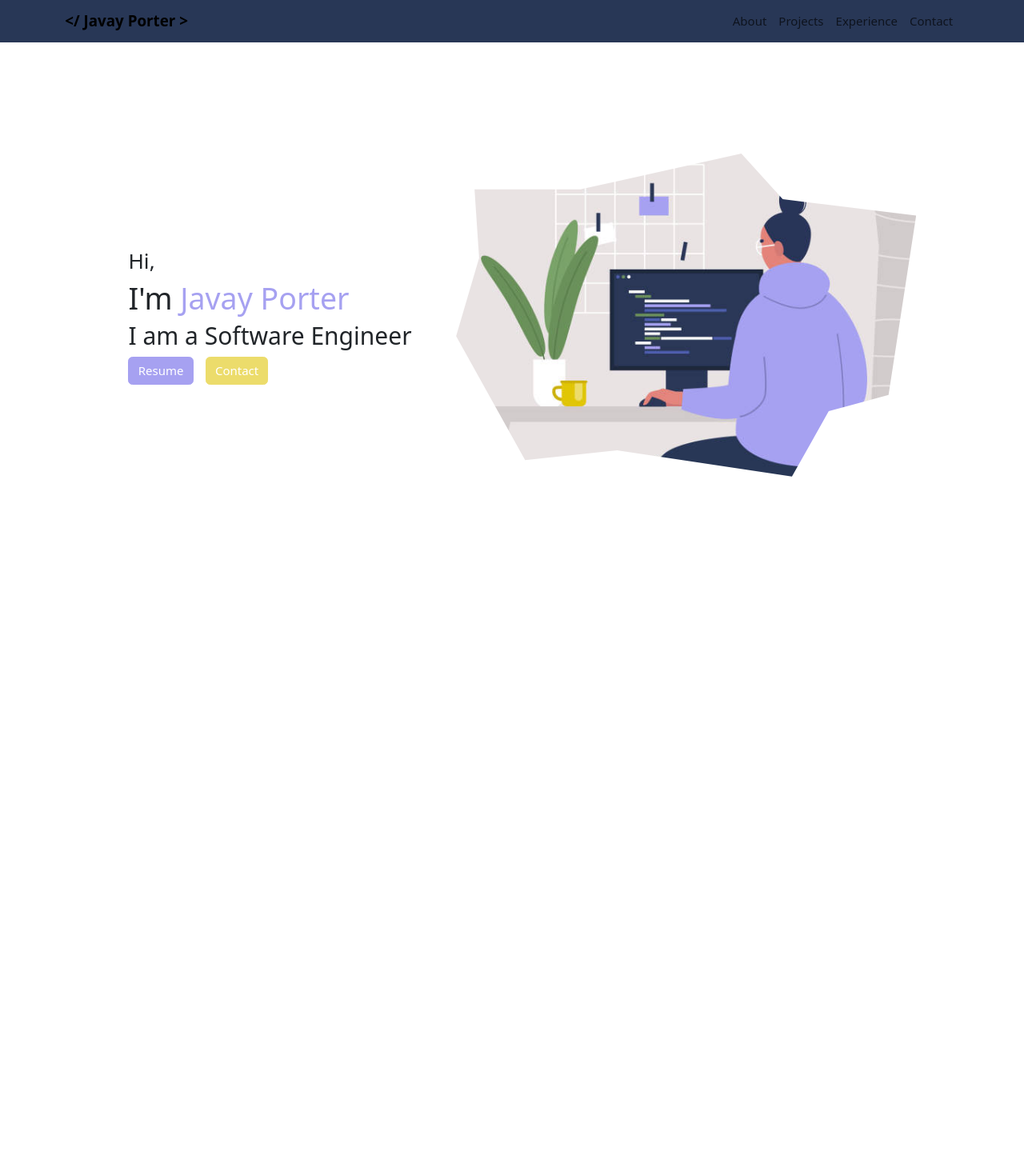
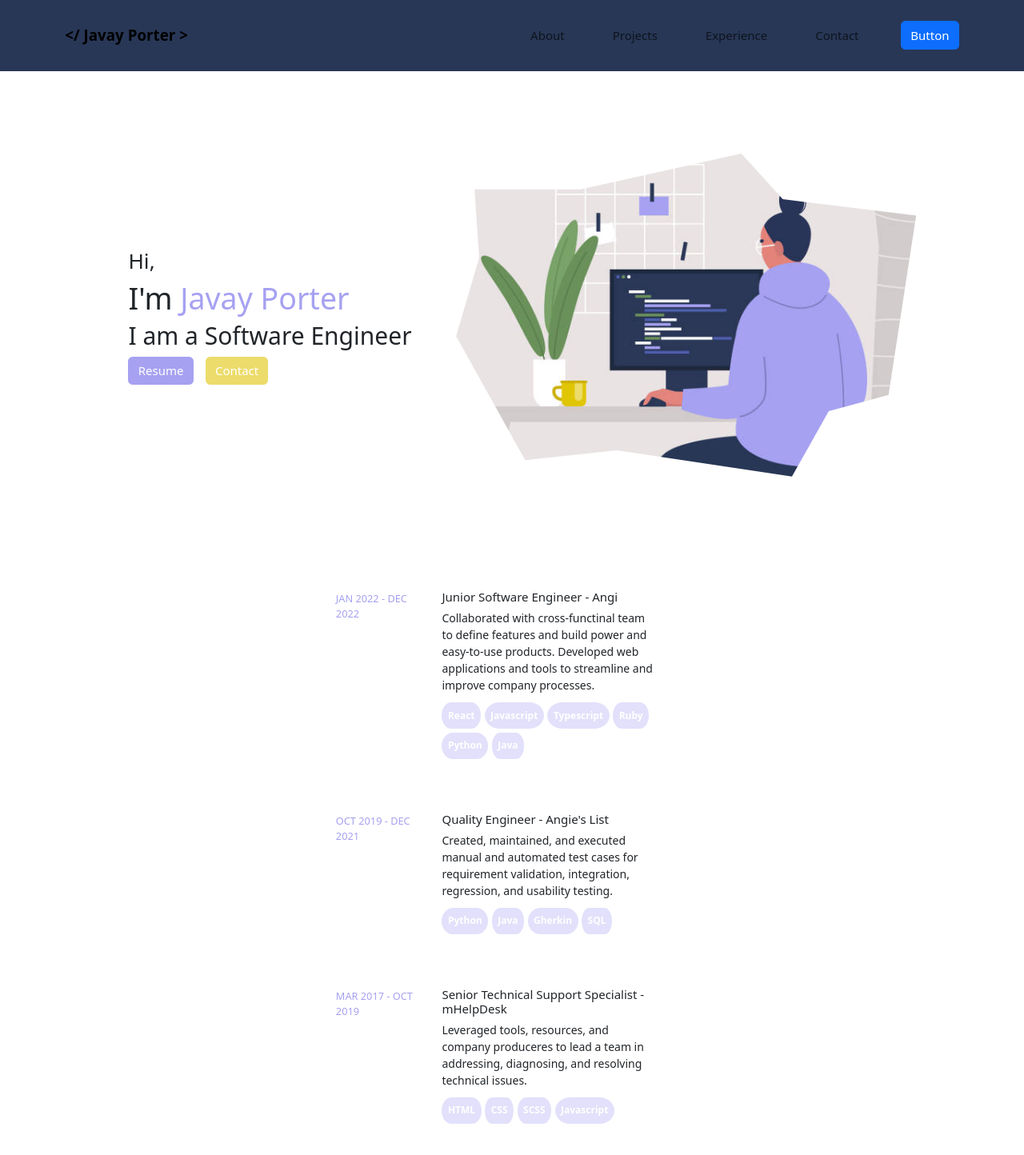
Before and after one commit to javayporter/javay-porter-project, a React (Vite) app: page / in a window 1280 px wide. Shown: the top 1444 px of the page at 80% size. Before the commit the page ends 800 px from the top, so only its background shows below. Built offline with nearby package versions, Linux system fonts and the light colour scheme.

Commit message:
refactor code, update experience

```diff
--- a/src/App.css
+++ b/src/App.css
@@ -1,5 +1,5 @@
 .app__layout-right {
-  margin-top: 56px;
+  margin-top: 151px;
 }
 .app__layout {
 }
--- a/src/components/ExperienceCard.jsx
+++ b/src/components/ExperienceCard.jsx
@@ -1,8 +1,7 @@
 import "../stylesheets/ExperienceCard.css";
-import Badge from '../components/Badge.jsx';
+import Badge from "../components/Badge.jsx";
 
 const ExperienceCard = ({ title, company, location, dates, description }) => {
-
   const workExperience = [
     {
       id: 1,
@@ -12,9 +11,7 @@ const ExperienceCard = ({ title, company, location, dates, description }) => {
       dates: "JAN 2022 - DEC 2022",
       description:
         "Collaborated with cross-functinal team to define features and build power and easy-to-use products. Developed web applications and tools to streamline and improve company processes.",
-    skills: [
-        "React", "Javascript", "Typescript", "Ruby", "Python", "Java"
-    ]
+      skills: ["React", "Javascript", "Typescript", "Ruby", "Python", "Java"],
     },
     {
       id: 2,
@@ -24,9 +21,7 @@ const ExperienceCard = ({ title, company, location, dates, description }) => {
       dates: "OCT 2019 - DEC 2021",
       description:
         "Created, maintained, and executed manual and automated test cases for requirement validation, integration, regression, and usability testing.",
-        skills: [
-            "Python", "Java", "Gherkin", "SQL"
-        ]
+      skills: ["Python", "Java", "Gherkin", "SQL"],
     },
     {
       id: 3,
@@ -36,9 +31,7 @@ const ExperienceCard = ({ title, company, location, dates, description }) => {
       dates: "MAR 2017 - OCT 2019",
       description:
         "Leveraged tools, resources, and company produceres to lead a team in addressing, diagnosing, and resolving technical issues.",
-        skills: [
-            "HTML", "CSS", "SCSS", "Javascript"
-        ]
+      skills: ["HTML", "CSS", "SCSS", "Javascript"],
     },
   ];
   const content = workExperience.map((job) => (
@@ -46,25 +39,21 @@ const ExperienceCard = ({ title, company, location, dates, description }) => {
       <div className="work-details">
         <div className="job-dates">{job.dates}</div>
         <div className="job-details">
-          <h4>{job.title}</h4>
+          <h6>{job.title}</h6>
           <p className="spacing">{job.description}</p>
           <div className="programming-lang-skills">
             {job.skills.map((skill, index) => {
               return (
-                <div className="nested-programming" key={index} >
+                <div className="nested-programming" key={index}>
                   <Badge text={skill} />
                 </div>
               );
-        })
-        }
-
+            })}
           </div>
         </div>
-
       </div>
-
     </div>
   ));
-  return <div className="main-container">{content}</div>;
+  return <div className="experience__">{content}</div>;
 };
 export default ExperienceCard;
--- a/src/components/NavBar.jsx
+++ b/src/components/NavBar.jsx
@@ -6,6 +6,7 @@ import "../stylesheets/NavBar.css";
 import "/style.css";
 import { GiHamburgerMenu } from "react-icons/gi";
 import { AiOutlineClose } from "react-icons/ai";
+import { Button } from "react-bootstrap";
 
 const NavBar = () => {
   const handleClick = () => {
@@ -29,6 +30,11 @@ const NavBar = () => {
       navbar.classList.toggle("transparent");
     }
   };
+  const returnHeight = () => {
+    const navBar = document.querySelector(".navbar");
+    const navHeight = navBar.offsetHeight;
+    return `${navHeight}px`;
+  };
   const stuff = "</ Javay Porter >";
   return (
     <Navbar className="the-navbar" fixed="top">
@@ -41,6 +47,7 @@ const NavBar = () => {
           <Nav.Link href="/projects">Projects</Nav.Link>
           <Nav.Link href="/experience">Experience</Nav.Link>
           <Nav.Link href="/contact">Contact</Nav.Link>
+          <Button>Button</Button>
         </Nav>
         <div className="nav-svgs" onClick={() => handleClick()}>
           <GiHamburgerMenu className="hamburger" id="hamburger" />
--- a/src/pages/Home.jsx
+++ b/src/pages/Home.jsx
@@ -1,6 +1,8 @@
 import Hero from "../components/Hero";
 import mainImg from "../assets/girlCoding.jpg";
 import "../App.css";
+import Experience from "./Experience";
+import ExperienceCard from "../components/ExperienceCard";
 
 const Home = () => {
   return (
@@ -13,6 +15,9 @@ const Home = () => {
         buttonTextB="Contact"
         mainImg={mainImg}
       />
+      <div className="experience">
+        <ExperienceCard />
+      </div>
     </div>
   );
 };
--- a/src/stylesheets/Badge.css
+++ b/src/stylesheets/Badge.css
@@ -1,6 +1,10 @@
 .badge__container {
-    border-radius: 25% / 50%;
-    padding: 0.5rem;
-    font-weight: bold;
-    font-size: 0.8rem;
+  border-radius: 25% / 50%;
+  padding: 0.5rem;
+  font-weight: bold;
+  font-size: 0.8rem;
+  background-color: rgba(var(--color), 0.4);
+  color: var(--primary-text-color);
+  border-color: rgba(var(--color), 0.9);
+  opacity: 0.8;
 }
--- a/src/stylesheets/ExperienceCard.css
+++ b/src/stylesheets/ExperienceCard.css
@@ -1,8 +1,19 @@
+.experience__ {
+  display: flex;
+  justify-content: center;
+  flex-direction: column;
+  align-items: center;
+  padding: 7%;
+  margin-top: 2%;
+}
 .card__container {
   border: none;
-  max-width: 55%;
+  max-width: 40%;
   padding: 2% 0% 2% 0%;
   margin-bottom: 2%;
+}
+p {
+  font-size: 14px;
 }
 
 .spacing {
@@ -27,14 +38,12 @@
   padding-top: 0.5%;
   min-width: 25%;
   max-width: 25%;
-    color: hsl(0,0%,0%, 0.9);
-
-
+  color: var(--secondary-text-color);
+  font-weight: 300;
 }
 .work-details {
   display: flex;
   gap: 1.5rem;
-
 }
 
 /* MEDIA QUERIES (small and medium screens) */
--- a/src/stylesheets/NavBar.css
+++ b/src/stylesheets/NavBar.css
@@ -1,5 +1,12 @@
 .the-navbar {
   background-color: var(--primary-color);
+  padding: 2%;
+}
+.nav-links {
+  display: flex;
+  justify-content: space-evenly;
+  gap: 3rem;
+  align-items: center;
 }
 
 .hamburger {
--- a/style.css
+++ b/style.css
@@ -18,6 +18,7 @@
   --primary-color: rgba(40, 55, 86, 255);
   --primary-text-color: white;
   --secondary-text-color: rgba(166, 161, 241, 255);
+  --color: 166, 161, 241;
   --highlight-color: rgba(236, 220, 107, 255);
 
   --container-width-lg: 80%;
@@ -51,11 +52,6 @@ a {
   text-decoration: none;
   color: white;
   font-weight: bolder;
-}
-
-.badge__container {
-  background-color: var(--color-secondary-text);
-  color: var(--color-primary);
 }
 
 .container {
```
Lines whose indentation alone changed are shown as unchanged.
